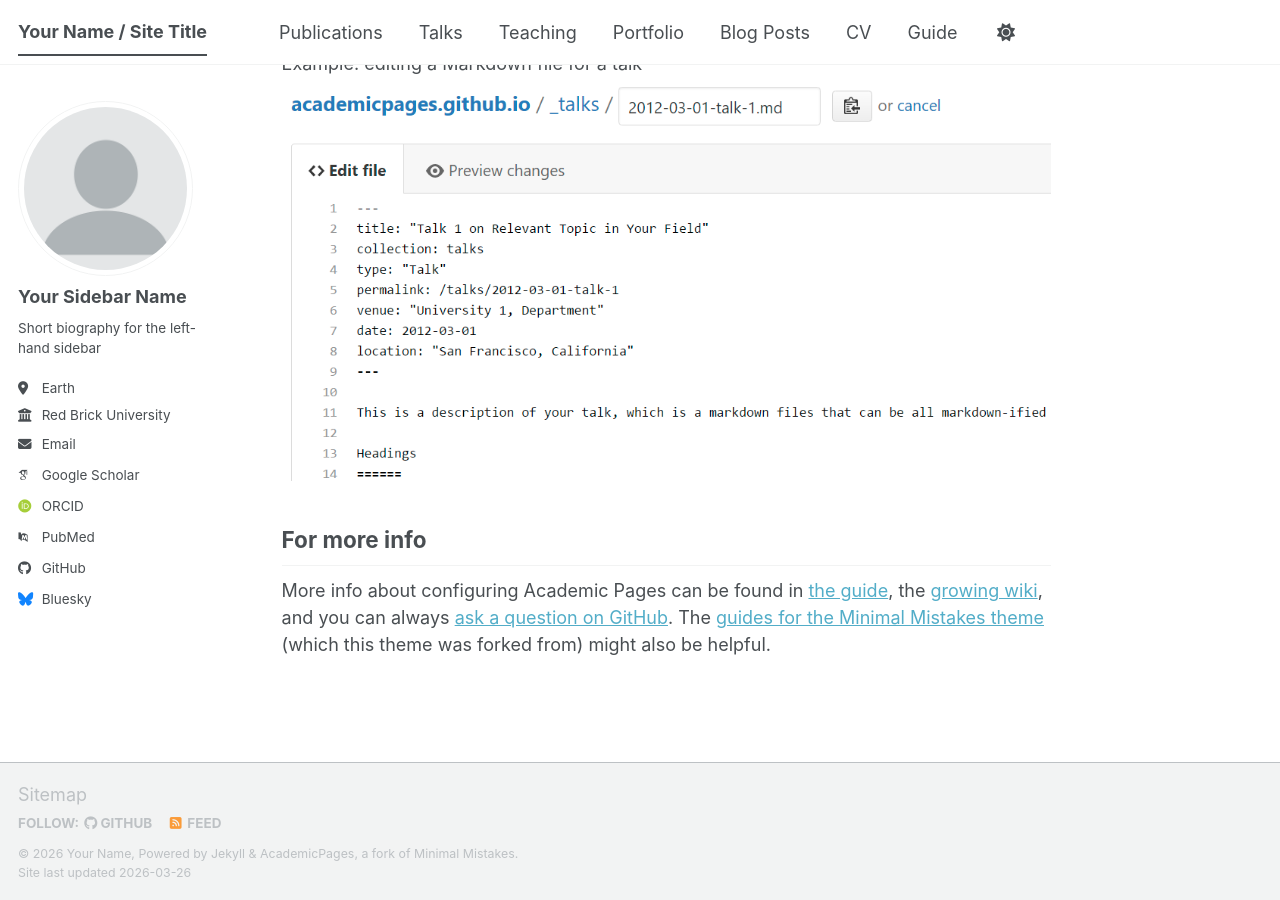
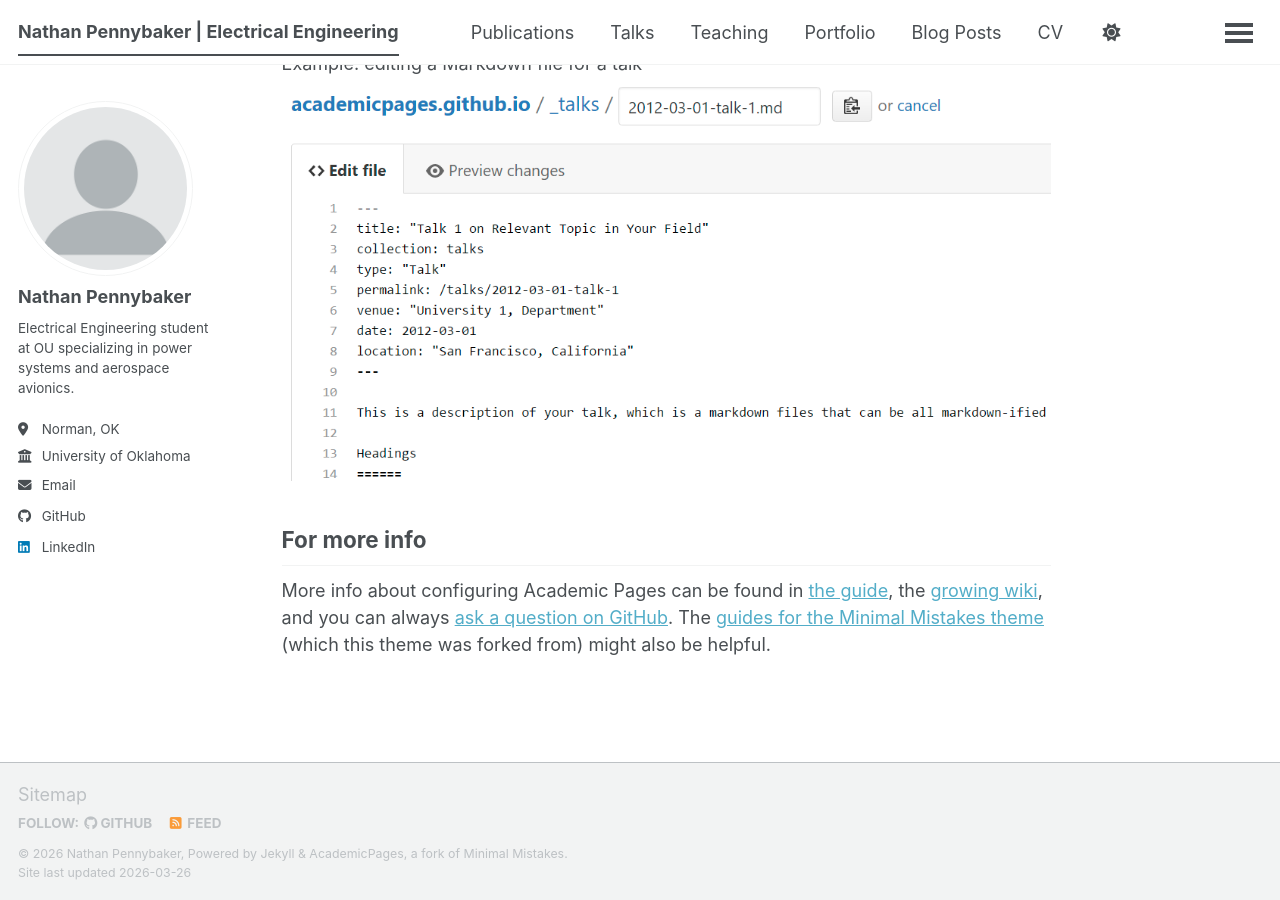
Before and after one commit to natepenny/natepenny.github.io, a Jekyll site: the page built from _pages/about.md, in a window 1280 px wide and 900 px high, scrolled down 2720 px. Built offline with Jekyll 4.4.1, drawn with Linux system fonts in a browser that asks for light colours; some web fonts are replaced; a script bundle is joined from its source files by our own code; library files that are not in the unit come from our copies; some of the changed lines change nothing that is shown.

Commit message:
Update _config.yml

```diff
--- a/_config.yml
+++ b/_config.yml
@@ -8,79 +8,34 @@
 
 # Basic Site Settings
 locale                   : "en-US"
-site_theme               : "default" # The available themes options are "default", "air", "sunrise", "mint", "dirt" and "contrast"
-title                    : "Your Name / Site Title"
+site_theme               : "default"
+title                    : "Nathan Pennybaker | Electrical Engineering"
 title_separator          : "-"
-name                     : &name "Your Name"
-description              : &description "Your Name's academic portfolio"   # Update this with a general description of your site, this is the default if not overridden by a page
-url                      : https://academicpages.github.io # The base hostname & protocol for your site e.g. "https://[your GitHub username].github.io",
-                                                           # or if you already have some other page hosted on Github then use "https://[your GitHub username].github.io/[Your Repo Name]"
-baseurl                  : "" # the subpath of your site, e.g. "/blog"
-repository               : "academicpages/academicpages.github.io"
+name                     : &name "Nathan Pennybaker"
+description              : &description "Electrical Engineering Portfolio | NASA BRT Avionics | Power Systems"
+url                      : "https://natepenny.github.io"
+baseurl                  : ""
+repository               : "natepenny/natepenny.github.io"
 
-# Site Author - The following control what appear as part of the author content on the side bar.
-#               If a field is blank the icon and link will not appear, otherwise it will be shown.
-#               Additional customization can be done by editing /_includes/author-profile.html
+# Site Author
 author:
-  # Biographic information
   avatar           : "profile.png"
-  name             : "Your Sidebar Name"
-  pronouns         : # example: "she/her"
-  bio              : "Short biography for the left-hand sidebar"
-  location         : "Earth"
-  employer         : "Red Brick University"
-  uri              : # URL
-  email            : "none@example.org"
+  name             : "Nathan Pennybaker"
+  bio              : "Electrical Engineering student at OU specializing in power systems and aerospace avionics."
+  location         : "Norman, OK"
+  employer         : "University of Oklahoma"
+  email            : "napenny@cox.net"
 
-  # Academic websites
-  academia         : # URL
-  arxiv            : # URL - Update with the correct link to your profile
-  googlescholar    : "https://scholar.google.com/citations?user=PS_CX0AAAAAJ"
-  inspire-hep      : # URL
-  impactstory      : # URL
-  orcid            : "https://orcid.org/yourorcidurl"
-  semantic         : # URL
-  ssrn             : # URL
-  pubmed           : "https://www.ncbi.nlm.nih.gov/pubmed/?term=john+snow"
-  researchgate     : # URL
-  scopus           : # URL
-  zotero           : # URL
-
+  # Academic websites (Leave these blank to hide them)
+  googlescholar    :
+  orcid            :
+  pubmed           :
 
   # Repositories and software development
-  bitbucket        : # Username - Update with your username on the site
-  codepen          : # Username
-  dribbble         : # Username
-  github           : "academicpages"
-  kaggle           : # Username
-  stackoverflow    : # User number or user number and name (i.e., use "1" or "1/jeff-atwood")
+  github           : "natepenny"
 
   # Social media
-  artstation       : # Username
-  bluesky          : "bsky.app" # Replace this with you Bluesky username
-  facebook         : # Username
-  flickr           : # Username
-  foursquare       : # Username
-  goodreads        : # Username
-  google_plus      : # Username
-  keybase          : # Username
-  instagram        : # Username
-  lastfm           : # Username
-  linkedin         : # Username
-  mastodon         : # URL
-  medium           : # URL
-  pinterest        : # Username
-  soundcloud       : # Username
-  steam            : # Username
-  telegram         : # URL
-  tumblr           : # Username
-  twitter          : # Username for X / Twitter
-  vine             : # Username
-  weibo            : # Username
-  wikipedia        : # Username
-  xing             : # Username
-  youtube          : # Username
-  zhihu            : # Username
+  linkedin         : "nathanpennybaker"
 
 # Publication Category - The following the list of publication categories and their headings
 publication_category:
```
